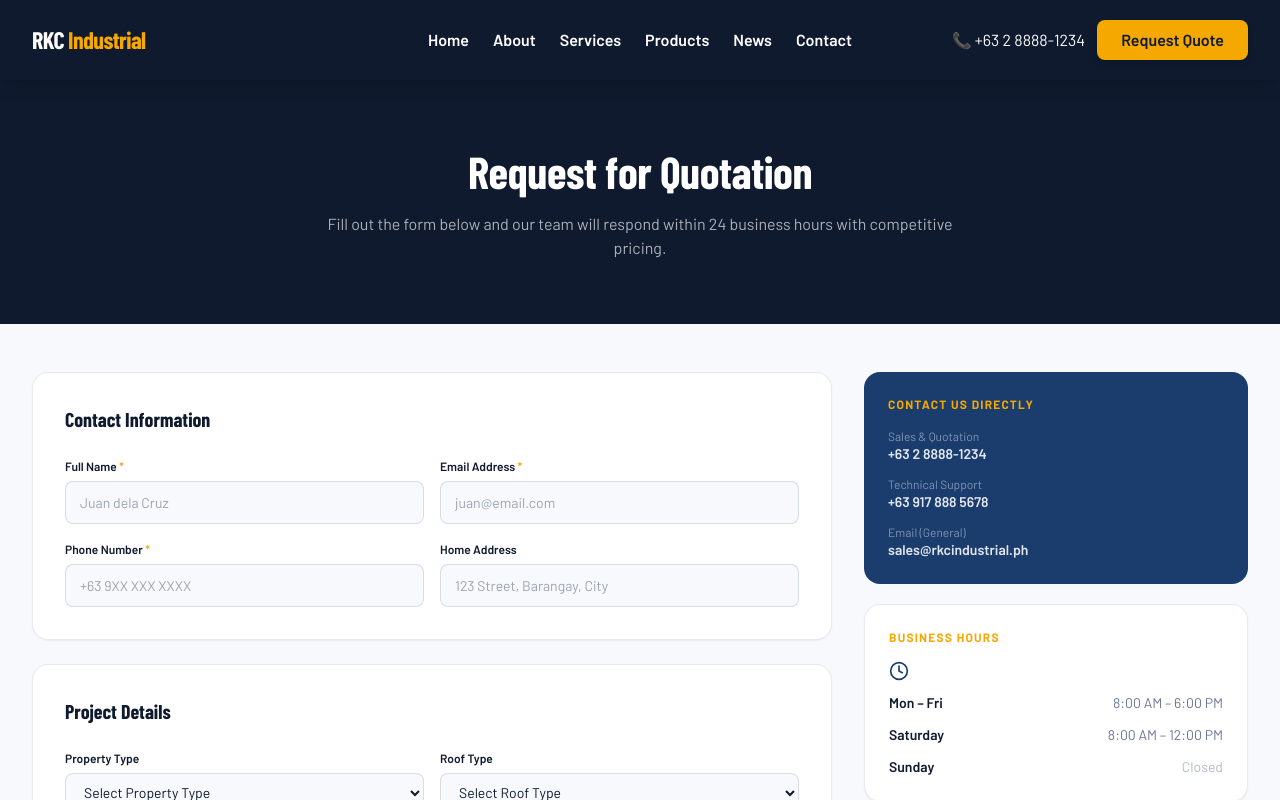
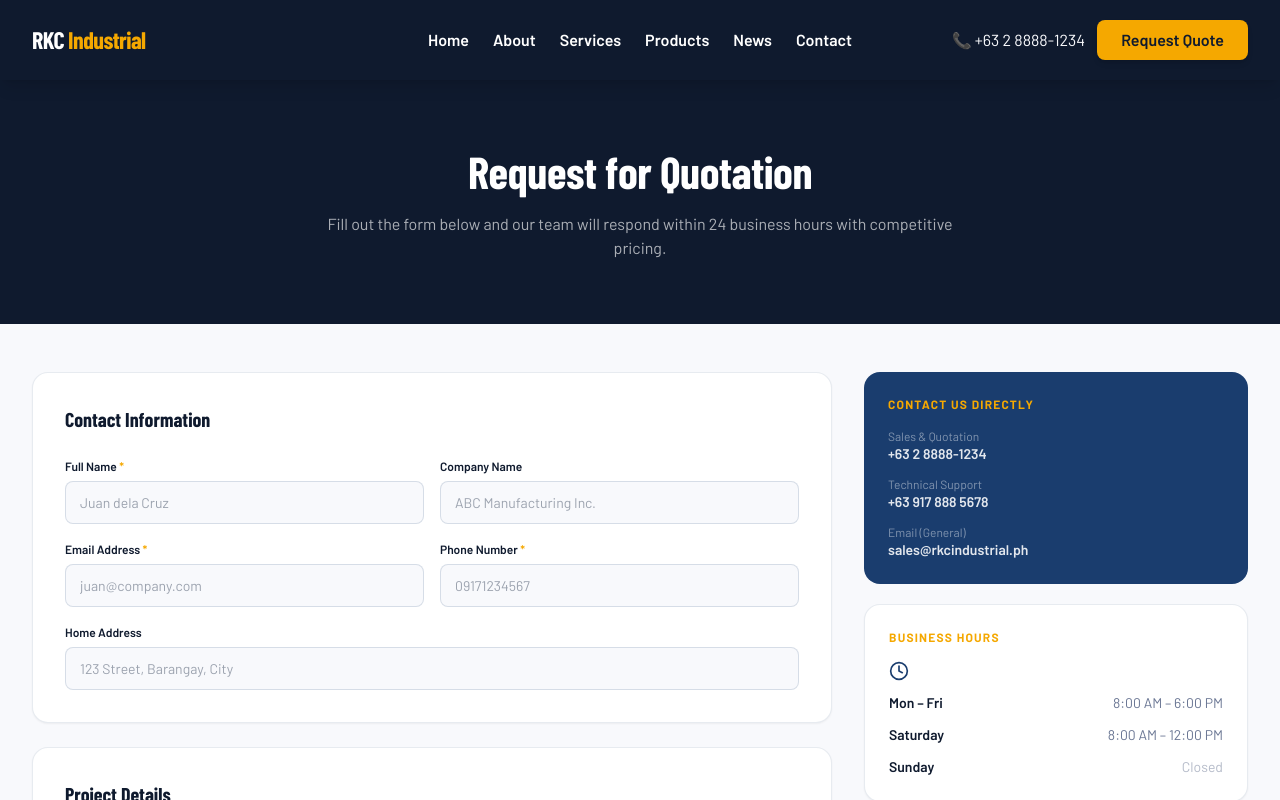
Before and after one commit to mrcysrl/RKC-website, a React (Vite) app: page /rfq in a window 1280 px wide. Shown: the top 800 px of the page. Built offline with nearby package versions, Linux system fonts and the light colour scheme; a web font is replaced by a local one.

Commit message:
Add Google Analytics, SEO meta tags, and Open Graph tags

```diff
--- a/src/pages/RFQ.jsx
+++ b/src/pages/RFQ.jsx
@@ -31,7 +31,30 @@ export default function RFQ() {
 
   const [submitted, setSubmitted] = useState(false);
   const [isSubmitting, setIsSubmitting] = useState(false);
+  const [errors, setErrors] = useState({});
   const [error, setError] = useState(null);
+
+  // ─── Validation Functions ──────────────────────────────────────
+
+  const validateEmail = (email) => {
+    const emailRegex = /^[^\s@]+@[^\s@]+\.[^\s@]+$/;
+    return emailRegex.test(email);
+  };
+
+  const validatePhone = (phone) => {
+    // Philippine phone numbers: 11 digits starting with 09, or 10 digits starting with 9
+    const cleanPhone = phone.replace(/\s/g, '');
+    const phoneRegex = /^(09|\+639|9)\d{9}$/;
+    return phoneRegex.test(cleanPhone);
+  };
+
+  const validateName = (name) => {
+    return name.trim().length >= 2;
+  };
+
+  const validateRequired = (value) => {
+    return value && value.trim() !== '';
+  };
 
   // ─── Handlers ──────────────────────────────────────────────────
   const addItem = () => {
@@ -50,8 +73,47 @@ export default function RFQ() {
 
   const handleSubmit = async (e) => {
     e.preventDefault();
-    setIsSubmitting(true);
+    setErrors({});
     setError(null);
+
+    // ─── Validate Form ───────────────────────────────────────────
+
+    const newErrors = {};
+
+    // Required fields
+    if (!validateRequired(form.name)) {
+      newErrors.name = "Full Name is required";
+    } else if (!validateName(form.name)) {
+      newErrors.name = "Name must be at least 2 characters";
+    }
+
+    if (!validateRequired(form.email)) {
+      newErrors.email = "Email is required";
+    } else if (!validateEmail(form.email)) {
+      newErrors.email = "Please enter a valid email address (e.g., name@domain.com)";
+    }
+
+    if (!validateRequired(form.phone)) {
+      newErrors.phone = "Phone number is required";
+    } else if (!validatePhone(form.phone)) {
+      newErrors.phone = "Please enter a valid Philippine phone number (e.g., 09171234567 or +639171234567)";
+    }
+
+    // Optional but recommended fields
+    if (form.address && !validateRequired(form.address)) {
+      newErrors.address = "Please enter your address";
+    }
+
+    // If there are errors, stop submission
+    if (Object.keys(newErrors).length > 0) {
+      setErrors(newErrors);
+      // Scroll to first error
+      const firstErrorField = document.querySelector('[data-error="true"]');
+      if (firstErrorField) {
+        firstErrorField.scrollIntoView({ behavior: 'smooth', block: 'center' });
+      }
+      return;
+    }
 
     // ─── Format items for email ──────────────────────────────────
     const itemSummary = items
@@ -63,7 +125,7 @@ export default function RFQ() {
       })
       .join('; ') || "No items requested";
 
-    // ─── Prepare form data for Formspree ────────────────────────
+    // ─── Prepare form data ────────────────────────────────────────
     const formData = {
       name: form.name || "Not provided",
       company: form.company || "Not provided",
@@ -83,6 +145,7 @@ export default function RFQ() {
     console.log('📤 Sending to Formspree:', formData);
 
     try {
+      setIsSubmitting(true);
       const response = await fetch(RFQ_DATA.formEndpoint, {
         method: "POST",
         headers: {
@@ -125,23 +188,23 @@ export default function RFQ() {
   const resetForm = () => {
     setSubmitted(false);
     setError(null);
+    setErrors({});
   };
 
-  const { contactInfo } = RFQ_DATA;
   const { phone, phoneAlt, email, emailSupport, address, hours } = CONTACT;
 
   // ─── Field Styles ──────────────────────────────────────────────
-  const fieldStyle = {
+  const fieldStyle = (hasError) => ({
     fontFamily: "'Barlow',sans-serif",
     background: "#F8F9FC",
-    border: "1.5px solid rgba(26,61,110,0.15)",
+    border: hasError ? "1.5px solid #d4183d" : "1.5px solid rgba(26,61,110,0.15)",
     color: "#0F1A2E",
     borderRadius: "0.5rem",
     padding: "0.625rem 0.875rem",
     fontSize: "0.875rem",
     width: "100%",
     outline: "none",
-  };
+  });
 
   const labelStyle = {
     fontFamily: "'Barlow',sans-serif",
@@ -150,6 +213,13 @@ export default function RFQ() {
     color: "#0F1A2E",
     display: "block",
     marginBottom: "0.375rem",
+  };
+
+  const errorStyle = {
+    fontFamily: "'Barlow',sans-serif",
+    fontSize: "0.75rem",
+    color: "#d4183d",
+    marginTop: "0.25rem",
   };
 
   // ─── Render ────────────────────────────────────────────────────
@@ -204,7 +274,7 @@ export default function RFQ() {
 
             {/* ─── Form ───────────────────────────────────────────── */}
             <div className="lg:col-span-2">
-              <form onSubmit={handleSubmit}>
+              <form onSubmit={handleSubmit} noValidate>
                 {error && (
                   <div className="mb-6 p-4 rounded-lg bg-red-50 border border-red-200 text-red-700 font-barlow text-sm">
                     {error}
@@ -217,21 +287,86 @@ export default function RFQ() {
                     Contact Information
                   </h2>
                   <div className="grid grid-cols-1 sm:grid-cols-2 gap-4">
-                    {RFQ_DATA.fields.contact.map((f) => (
-                      <div key={f.key}>
-                        <label style={labelStyle}>{f.label} {f.required && <span className="text-amber">*</span>}</label>
-                        <input
-                          type={f.key === "email" ? "email" : "text"}
-                          placeholder={f.placeholder}
-                          required={f.required}
-                          value={form[f.key]}
-                          onChange={(e) => setForm({ ...form, [f.key]: e.target.value })}
-                          style={fieldStyle}
-                          onFocus={(e) => (e.target.style.borderColor = "#2E6BB0")}
-                          onBlur={(e) => (e.target.style.borderColor = "rgba(26,61,110,0.15)")}
-                        />
-                      </div>
-                    ))}
+                    {/* Full Name */}
+                    <div>
+                      <label style={labelStyle}>Full Name <span className="text-amber">*</span></label>
+                      <input
+                        type="text"
+                        placeholder="Juan dela Cruz"
+                        required
+                        value={form.name}
+                        onChange={(e) => setForm({ ...form, name: e.target.value })}
+                        style={fieldStyle(!!errors.name)}
+                        data-error={!!errors.name}
+                        onFocus={(e) => (e.target.style.borderColor = "#2E6BB0")}
+                        onBlur={(e) => (e.target.style.borderColor = errors.name ? "#d4183d" : "rgba(26,61,110,0.15)")}
+                      />
+                      {errors.name && <p style={errorStyle}>{errors.name}</p>}
+                    </div>
+
+                    {/* Company */}
+                    <div>
+                      <label style={labelStyle}>Company Name</label>
+                      <input
+                        type="text"
+                        placeholder="ABC Manufacturing Inc."
+                        value={form.company}
+                        onChange={(e) => setForm({ ...form, company: e.target.value })}
+                        style={fieldStyle(false)}
+                        onFocus={(e) => (e.target.style.borderColor = "#2E6BB0")}
+                        onBlur={(e) => (e.target.style.borderColor = "rgba(26,61,110,0.15)")}
+                      />
+                    </div>
+
+                    {/* Email */}
+                    <div>
+                      <label style={labelStyle}>Email Address <span className="text-amber">*</span></label>
+                      <input
+                        type="email"
+                        placeholder="juan@company.com"
+                        required
+                        value={form.email}
+                        onChange={(e) => setForm({ ...form, email: e.target.value })}
+                        style={fieldStyle(!!errors.email)}
+                        data-error={!!errors.email}
+                        onFocus={(e) => (e.target.style.borderColor = "#2E6BB0")}
+                        onBlur={(e) => (e.target.style.borderColor = errors.email ? "#d4183d" : "rgba(26,61,110,0.15)")}
+                      />
+                      {errors.email && <p style={errorStyle}>{errors.email}</p>}
+                    </div>
+
+                    {/* Phone */}
+                    <div>
+                      <label style={labelStyle}>Phone Number <span className="text-amber">*</span></label>
+                      <input
+                        type="tel"
+                        placeholder="09171234567"
+                        required
+                        value={form.phone}
+                        onChange={(e) => setForm({ ...form, phone: e.target.value })}
+                        style={fieldStyle(!!errors.phone)}
+                        data-error={!!errors.phone}
+                        onFocus={(e) => (e.target.style.borderColor = "#2E6BB0")}
+                        onBlur={(e) => (e.target.style.borderColor = errors.phone ? "#d4183d" : "rgba(26,61,110,0.15)")}
+                      />
+                      {errors.phone && <p style={errorStyle}>{errors.phone}</p>}
+                    </div>
+
+                    {/* Address */}
+                    <div className="sm:col-span-2">
+                      <label style={labelStyle}>Home Address</label>
+                      <input
+                        type="text"
+                        placeholder="123 Street, Barangay, City"
+                        value={form.address}
+                        onChange={(e) => setForm({ ...form, address: e.target.value })}
+                        style={fieldStyle(!!errors.address)}
+                        data-error={!!errors.address}
+                        onFocus={(e) => (e.target.style.borderColor = "#2E6BB0")}
+                        onBlur={(e) => (e.target.style.borderColor = errors.address ? "#d4183d" : "rgba(26,61,110,0.15)")}
+                      />
+                      {errors.address && <p style={errorStyle}>{errors.address}</p>}
+                    </div>
                   </div>
                 </div>
 
@@ -247,7 +382,9 @@ export default function RFQ() {
                         <select
                           value={form[f.key]}
                           onChange={(e) => setForm({ ...form, [f.key]: e.target.value })}
-                          style={fieldStyle}
+                          style={fieldStyle(false)}
+                          onFocus={(e) => (e.target.style.borderColor = "#2E6BB0")}
+                          onBlur={(e) => (e.target.style.borderColor = "rgba(26,61,110,0.15)")}
                         >
                           <option value="">Select {f.label}</option>
                           {f.options.map((opt) => (
@@ -292,7 +429,9 @@ export default function RFQ() {
                             placeholder={`Product ${idx + 1} (e.g. Solar Panel)`}
                             value={item.product}
                             onChange={(e) => updateItem(item.id, "product", e.target.value)}
-                            style={fieldStyle}
+                            style={fieldStyle(false)}
+                            onFocus={(e) => (e.target.style.borderColor = "#2E6BB0")}
+                            onBlur={(e) => (e.target.style.borderColor = "rgba(26,61,110,0.15)")}
                           />
                         </div>
                         <div className="col-span-4 sm:col-span-2">
@@ -301,7 +440,9 @@ export default function RFQ() {
                             placeholder="Brand"
                             value={item.brand}
                             onChange={(e) => updateItem(item.id, "brand", e.target.value)}
-                            style={fieldStyle}
+                            style={fieldStyle(false)}
+                            onFocus={(e) => (e.target.style.borderColor = "#2E6BB0")}
+                            onBlur={(e) => (e.target.style.borderColor = "rgba(26,61,110,0.15)")}
                           />
                         </div>
                         <div className="col-span-3 sm:col-span-2">
@@ -311,14 +452,18 @@ export default function RFQ() {
                             placeholder="1"
                             value={item.qty}
                             onChange={(e) => updateItem(item.id, "qty", e.target.value)}
-                            style={fieldStyle}
+                            style={fieldStyle(false)}
+                            onFocus={(e) => (e.target.style.borderColor = "#2E6BB0")}
+                            onBlur={(e) => (e.target.style.borderColor = "rgba(26,61,110,0.15)")}
                           />
                         </div>
                         <div className="col-span-4 sm:col-span-2">
                           <select
                             value={item.unit}
                             onChange={(e) => updateItem(item.id, "unit", e.target.value)}
-                            style={fieldStyle}
+                            style={fieldStyle(false)}
+                            onFocus={(e) => (e.target.style.borderColor = "#2E6BB0")}
+                            onBlur={(e) => (e.target.style.borderColor = "rgba(26,61,110,0.15)")}
                           >
                             <option value="pcs">pcs</option>
                             <option value="sets">sets</option>
@@ -355,7 +500,9 @@ export default function RFQ() {
                     value={form.notes}
                     onChange={(e) => setForm({ ...form, notes: e.target.value })}
                     className="resize-none outline-none w-full"
-                    style={fieldStyle}
+                    style={fieldStyle(false)}
+                    onFocus={(e) => (e.target.style.borderColor = "#2E6BB0")}
+                    onBlur={(e) => (e.target.style.borderColor = "rgba(26,61,110,0.15)")}
                   />
                 </div>
 
```
Also changed, not shown: index.html (+27 -1 lines).
